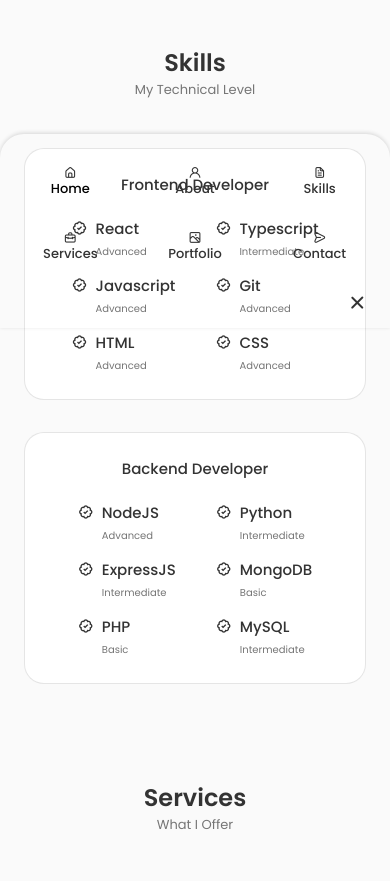
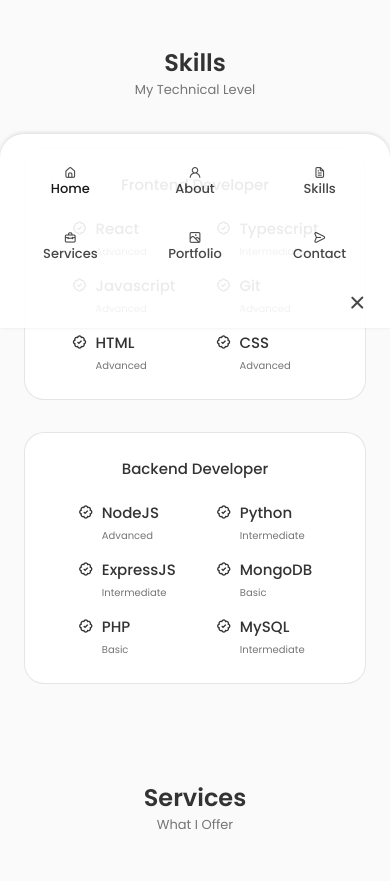
Before and after one commit to Shivamjain2204/Portfolio, a React (Create React App) app: page / in a window 390 px wide. Shown: the part 1360-2241 px from the top of the page. Built offline with nearby package versions, Linux system fonts and the light colour scheme.

Commit message:
Header nav menu changed

```diff
--- a/src/components/header/header.css
+++ b/src/components/header/header.css
@@ -75,6 +75,8 @@
         box-shadow: 0 -1px 4px rgba(0, 0, 0, 0.15);
         border-radius: 1.5rem 1.5rem 0 0;
         transition: .3s;
+        opacity: 0.90;
+        background-color: #ffffff;
     }
 
     /* Show Menu */
@@ -116,6 +118,7 @@
     .nav__close,
     .nav__toggle{
         display: block;
+        opacity: 3;
     }
 
 }
```
